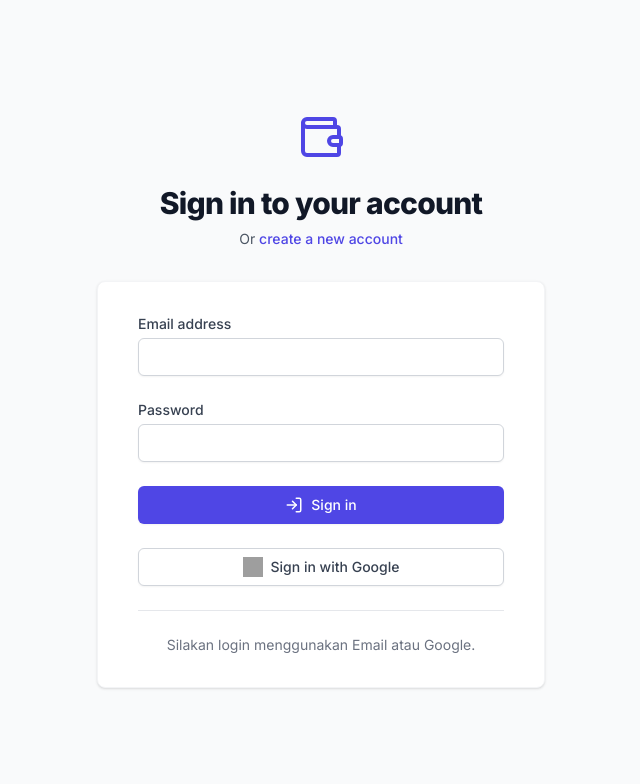
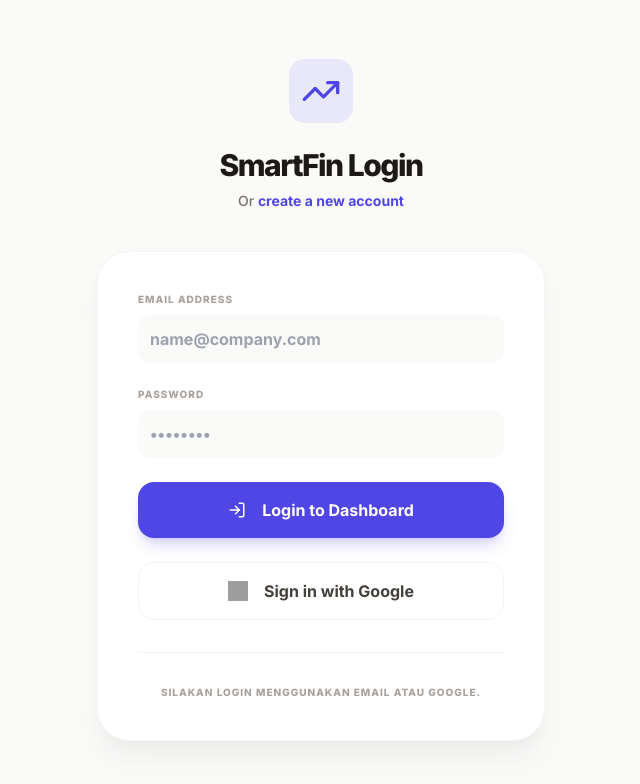
Before and after one commit to Fatirrr08/smart-student-finance, a React (Vite) app in the folder frontend/: page /#/login in a window 1280 px wide. Shown: the top 784 px of the page, without its empty margins (319-959 px from the left). Built offline with nearby package versions, Linux system fonts and the light colour scheme; no server answers; grey boxes are pictures that could not be loaded.

Commit message:
style: standardize login and register pages with new design system

```diff
--- a/frontend/src/pages/Login.jsx
+++ b/frontend/src/pages/Login.jsx
@@ -1,7 +1,7 @@
 import React, { useState } from 'react';
 import { useNavigate, Link } from 'react-router-dom';
 import { useAuth } from '../context/AuthContext';
-import { Wallet, LogIn } from 'lucide-react';
+import { TrendingUp, LogIn } from 'lucide-react';
 
 const Login = () => {
   const [email, setEmail] = useState('');
@@ -39,22 +39,24 @@ const Login = () => {
   };
 
   return (
-    <div className="min-h-screen bg-gray-50 flex flex-col justify-center py-12 sm:px-6 lg:px-8 dark:bg-darkbg">
+    <div className="min-h-screen bg-stone-50 flex flex-col justify-center py-12 sm:px-6 lg:px-8 dark:bg-darkbg font-sans">
       <div className="sm:mx-auto sm:w-full sm:max-w-md text-center">
-        <Wallet className="mx-auto h-12 w-12 text-primary" />
-        <h2 className="mt-6 text-center text-3xl font-extrabold text-gray-900 dark:text-white">
-          Sign in to your account
+        <div className="mx-auto w-16 h-16 bg-primary/10 rounded-2xl flex items-center justify-center mb-6">
+          <TrendingUp className="h-10 w-10 text-primary" />
+        </div>
+        <h2 className="text-3xl font-black text-stone-900 dark:text-white tracking-tighter">
+          SmartFin Login
         </h2>
-        <p className="mt-2 text-center text-sm text-gray-600 dark:text-gray-400">
+        <p className="mt-2 text-center text-sm font-medium text-stone-500 dark:text-stone-400">
           Or{' '}
-          <Link to="/register" className="font-medium text-primary hover:text-indigo-500">
+          <Link to="/register" className="font-bold text-primary hover:opacity-80 transition-opacity">
             create a new account
           </Link>
         </p>
       </div>
 
-      <div className="mt-8 sm:mx-auto sm:w-full sm:max-w-md">
-        <div className="bg-white dark:bg-gray-800 py-8 px-4 shadow sm:rounded-lg sm:px-10 border border-gray-100 dark:border-gray-700">
+      <div className="mt-10 sm:mx-auto sm:w-full sm:max-w-md">
+        <div className="bg-white dark:bg-darkbg py-10 px-6 shadow-xl shadow-stone-200/50 dark:shadow-none sm:rounded-[2rem] sm:px-10 border border-stone-100 dark:border-stone-800">
           <form className="space-y-6" onSubmit={handleLogin}>
             {error && (
               <div className="bg-red-50 dark:bg-red-900/30 text-danger p-3 rounded-md text-sm text-center">
@@ -63,7 +65,7 @@ const Login = () => {
             )}
 
             <div>
-              <label className="block text-sm font-medium text-gray-700 dark:text-gray-300">
+              <label className="block text-[10px] font-black uppercase tracking-widest text-stone-400 mb-2">
                 Email address
               </label>
               <div className="mt-1">
@@ -72,13 +74,14 @@ const Login = () => {
                   required
                   value={email}
                   onChange={(e) => setEmail(e.target.value)}
-                  className="appearance-none block w-full px-3 py-2 border border-gray-300 dark:border-gray-600 rounded-md shadow-sm placeholder-gray-400 focus:outline-none focus:ring-primary focus:border-primary sm:text-sm dark:bg-gray-700 dark:text-white"
+                  className="w-full p-3 bg-stone-50 dark:bg-stone-900 border-transparent focus:border-stone-200 focus:bg-white dark:focus:bg-stone-800 rounded-xl dark:text-white font-bold transition-all outline-none appearance-none"
+                  placeholder="name@company.com"
                 />
               </div>
             </div>
 
             <div>
-              <label className="block text-sm font-medium text-gray-700 dark:text-gray-300">
+              <label className="block text-[10px] font-black uppercase tracking-widest text-stone-400 mb-2">
                 Password
               </label>
               <div className="mt-1">
@@ -87,7 +90,8 @@ const Login = () => {
                   required
                   value={password}
                   onChange={(e) => setPassword(e.target.value)}
-                  className="appearance-none block w-full px-3 py-2 border border-gray-300 dark:border-gray-600 rounded-md shadow-sm placeholder-gray-400 focus:outline-none focus:ring-primary focus:border-primary sm:text-sm dark:bg-gray-700 dark:text-white"
+                  className="w-full p-3 bg-stone-50 dark:bg-stone-900 border-transparent focus:border-stone-200 focus:bg-white dark:focus:bg-stone-800 rounded-xl dark:text-white font-bold transition-all outline-none appearance-none"
+                  placeholder="••••••••"
                 />
               </div>
             </div>
@@ -96,12 +100,12 @@ const Login = () => {
               <button
                 type="submit"
                 disabled={loading}
-                className="w-full flex justify-center items-center py-2 px-4 border border-transparent rounded-md shadow-sm text-sm font-medium text-white bg-primary hover:bg-indigo-700 focus:outline-none focus:ring-2 focus:ring-offset-2 focus:ring-primary disabled:opacity-50"
+                className="w-full py-4 bg-primary hover:opacity-90 shadow-lg shadow-primary/20 text-white rounded-2xl font-bold flex justify-center items-center gap-2 transition-all active:scale-95 disabled:opacity-50"
               >
                 {loading ? 'Signing in...' : (
                   <>
                     <LogIn className="mr-2" size={18} />
-                    Sign in
+                    Login to Dashboard
                   </>
                 )}
               </button>
@@ -112,7 +116,7 @@ const Login = () => {
                 type="button"
                 onClick={handleGoogleLogin}
                 disabled={loading}
-                className="w-full flex justify-center items-center py-2 px-4 border border-gray-300 dark:border-gray-600 rounded-md shadow-sm text-sm font-medium text-gray-700 dark:text-gray-300 bg-white dark:bg-gray-700 hover:bg-gray-50 dark:hover:bg-gray-600 focus:outline-none focus:ring-2 focus:ring-offset-2 focus:ring-primary disabled:opacity-50 mt-4"
+                className="w-full py-4 bg-white dark:bg-stone-900 border border-stone-100 dark:border-stone-800 rounded-2xl font-bold text-stone-700 dark:text-stone-300 flex justify-center items-center gap-2 transition-all hover:bg-stone-50 dark:hover:bg-stone-800 active:scale-95 disabled:opacity-50 mt-4"
               >
                 <img src="https://www.gstatic.com/firebasejs/ui/2.0.0/images/auth/google.svg" alt="Google" className="mr-2 w-5 h-5" />
                 Sign in with Google
@@ -120,7 +124,7 @@ const Login = () => {
             </div>
           </form>
 
-          <div className="mt-6 border-t border-gray-200 dark:border-gray-700 pt-6 text-sm text-gray-500 dark:text-gray-400 text-center">
+          <div className="mt-8 border-t border-stone-100 dark:border-stone-800 pt-8 text-[10px] font-black uppercase tracking-widest text-stone-400 text-center">
              Silakan login menggunakan Email atau Google.
           </div>
         </div>
--- a/frontend/src/pages/Register.jsx
+++ b/frontend/src/pages/Register.jsx
@@ -1,7 +1,7 @@
 import React, { useState } from 'react';
 import { useNavigate, Link } from 'react-router-dom';
 import { useAuth } from '../context/AuthContext';
-import { Wallet, UserPlus } from 'lucide-react';
+import { TrendingUp, UserPlus } from 'lucide-react';
 
 const Register = () => {
   const [name, setName] = useState('');
@@ -40,22 +40,24 @@ const Register = () => {
   };
 
   return (
-    <div className="min-h-screen bg-gray-50 flex flex-col justify-center py-12 sm:px-6 lg:px-8 dark:bg-darkbg">
+    <div className="min-h-screen bg-stone-50 flex flex-col justify-center py-12 sm:px-6 lg:px-8 dark:bg-darkbg font-sans">
       <div className="sm:mx-auto sm:w-full sm:max-w-md text-center">
-        <Wallet className="mx-auto h-12 w-12 text-primary" />
-        <h2 className="mt-6 text-center text-3xl font-extrabold text-gray-900 dark:text-white">
-          Create a new account
+        <div className="mx-auto w-16 h-16 bg-primary/10 rounded-2xl flex items-center justify-center mb-6">
+          <TrendingUp className="h-10 w-10 text-primary" />
+        </div>
+        <h2 className="text-3xl font-black text-stone-900 dark:text-white tracking-tighter">
+          Create SmartFin Account
         </h2>
-        <p className="mt-2 text-center text-sm text-gray-600 dark:text-gray-400">
+        <p className="mt-2 text-center text-sm font-medium text-stone-500 dark:text-stone-400">
           Or{' '}
-          <Link to="/login" className="font-medium text-primary hover:text-indigo-500">
+          <Link to="/login" className="font-bold text-primary hover:opacity-80 transition-opacity">
             sign in to existing account
           </Link>
         </p>
       </div>
 
-      <div className="mt-8 sm:mx-auto sm:w-full sm:max-w-md">
-        <div className="bg-white dark:bg-gray-800 py-8 px-4 shadow sm:rounded-lg sm:px-10 border border-gray-100 dark:border-gray-700">
+      <div className="mt-10 sm:mx-auto sm:w-full sm:max-w-md">
+        <div className="bg-white dark:bg-darkbg py-10 px-6 shadow-xl shadow-stone-200/50 dark:shadow-none sm:rounded-[2rem] sm:px-10 border border-stone-100 dark:border-stone-800">
           <form className="space-y-6" onSubmit={handleRegister}>
             {error && (
               <div className="bg-red-50 dark:bg-red-900/30 text-danger p-3 rounded-md text-sm text-center">
@@ -64,7 +66,7 @@ const Register = () => {
             )}
 
             <div>
-              <label className="block text-sm font-medium text-gray-700 dark:text-gray-300">
+              <label className="block text-[10px] font-black uppercase tracking-widest text-stone-400 mb-2">
                 Full Name
               </label>
               <div className="mt-1">
@@ -73,13 +75,14 @@ const Register = () => {
                   required
                   value={name}
                   onChange={(e) => setName(e.target.value)}
-                  className="appearance-none block w-full px-3 py-2 border border-gray-300 dark:border-gray-600 rounded-md shadow-sm placeholder-gray-400 focus:outline-none focus:ring-primary focus:border-primary sm:text-sm dark:bg-gray-700 dark:text-white"
+                  className="w-full p-3 bg-stone-50 dark:bg-stone-900 border-transparent focus:border-stone-200 focus:bg-white dark:focus:bg-stone-800 rounded-xl dark:text-white font-bold transition-all outline-none appearance-none"
+                  placeholder="John Doe"
                 />
               </div>
             </div>
 
             <div>
-              <label className="block text-sm font-medium text-gray-700 dark:text-gray-300">
+              <label className="block text-[10px] font-black uppercase tracking-widest text-stone-400 mb-2">
                 Email address
               </label>
               <div className="mt-1">
@@ -88,13 +91,14 @@ const Register = () => {
                   required
                   value={email}
                   onChange={(e) => setEmail(e.target.value)}
-                  className="appearance-none block w-full px-3 py-2 border border-gray-300 dark:border-gray-600 rounded-md shadow-sm placeholder-gray-400 focus:outline-none focus:ring-primary focus:border-primary sm:text-sm dark:bg-gray-700 dark:text-white"
+                  className="w-full p-3 bg-stone-50 dark:bg-stone-900 border-transparent focus:border-stone-200 focus:bg-white dark:focus:bg-stone-800 rounded-xl dark:text-white font-bold transition-all outline-none appearance-none"
+                  placeholder="name@company.com"
                 />
               </div>
             </div>
 
             <div>
-              <label className="block text-sm font-medium text-gray-700 dark:text-gray-300">
+              <label className="block text-[10px] font-black uppercase tracking-widest text-stone-400 mb-2">
                 Password
               </label>
               <div className="mt-1">
@@ -103,7 +107,8 @@ const Register = () => {
                   required
                   value={password}
                   onChange={(e) => setPassword(e.target.value)}
-                  className="appearance-none block w-full px-3 py-2 border border-gray-300 dark:border-gray-600 rounded-md shadow-sm placeholder-gray-400 focus:outline-none focus:ring-primary focus:border-primary sm:text-sm dark:bg-gray-700 dark:text-white"
+                  className="w-full p-3 bg-stone-50 dark:bg-stone-900 border-transparent focus:border-stone-200 focus:bg-white dark:focus:bg-stone-800 rounded-xl dark:text-white font-bold transition-all outline-none appearance-none"
+                  placeholder="••••••••"
                 />
               </div>
             </div>
@@ -112,12 +117,12 @@ const Register = () => {
               <button
                 type="submit"
                 disabled={loading}
-                className="w-full flex justify-center items-center py-2 px-4 border border-transparent rounded-md shadow-sm text-sm font-medium text-white bg-primary hover:bg-indigo-700 focus:outline-none focus:ring-2 focus:ring-offset-2 focus:ring-primary disabled:opacity-50"
+                className="w-full py-4 bg-primary hover:opacity-90 shadow-lg shadow-primary/20 text-white rounded-2xl font-bold flex justify-center items-center gap-2 transition-all active:scale-95 disabled:opacity-50"
               >
                 {loading ? 'Creating...' : (
                   <>
                     <UserPlus className="mr-2" size={18} />
-                    Register
+                    Create Account
                   </>
                 )}
               </button>
@@ -128,7 +133,7 @@ const Register = () => {
                 type="button"
                 onClick={handleGoogleLogin}
                 disabled={loading}
-                className="w-full flex justify-center items-center py-2 px-4 border border-gray-300 dark:border-gray-600 rounded-md shadow-sm text-sm font-medium text-gray-700 dark:text-gray-300 bg-white dark:bg-gray-700 hover:bg-gray-50 dark:hover:bg-gray-600 focus:outline-none focus:ring-2 focus:ring-offset-2 focus:ring-primary disabled:opacity-50 mt-4"
+                className="w-full py-4 bg-white dark:bg-stone-900 border border-stone-100 dark:border-stone-800 rounded-2xl font-bold text-stone-700 dark:text-stone-300 flex justify-center items-center gap-2 transition-all hover:bg-stone-50 dark:hover:bg-stone-800 active:scale-95 disabled:opacity-50 mt-4"
               >
                 <img src="https://www.gstatic.com/firebasejs/ui/2.0.0/images/auth/google.svg" alt="Google" className="mr-2 w-5 h-5" />
                 Sign in with Google
@@ -136,8 +141,8 @@ const Register = () => {
             </div>
           </form>
 
-          <div className="mt-6 border-t border-gray-200 dark:border-gray-700 pt-6 text-sm text-gray-500 dark:text-gray-400 text-center">
-             Sudah punya akun? <Link to="/login" className="text-primary hover:underline">Mulai kelola keuanganmu sekarang</Link>
+          <div className="mt-8 border-t border-stone-100 dark:border-stone-800 pt-8 text-[10px] font-black uppercase tracking-widest text-stone-400 text-center">
+             Sudah punya akun? <Link to="/login" className="text-primary font-bold hover:underline">Mulai kelola keuanganmu sekarang</Link>
           </div>
         </div>
       </div>
```
